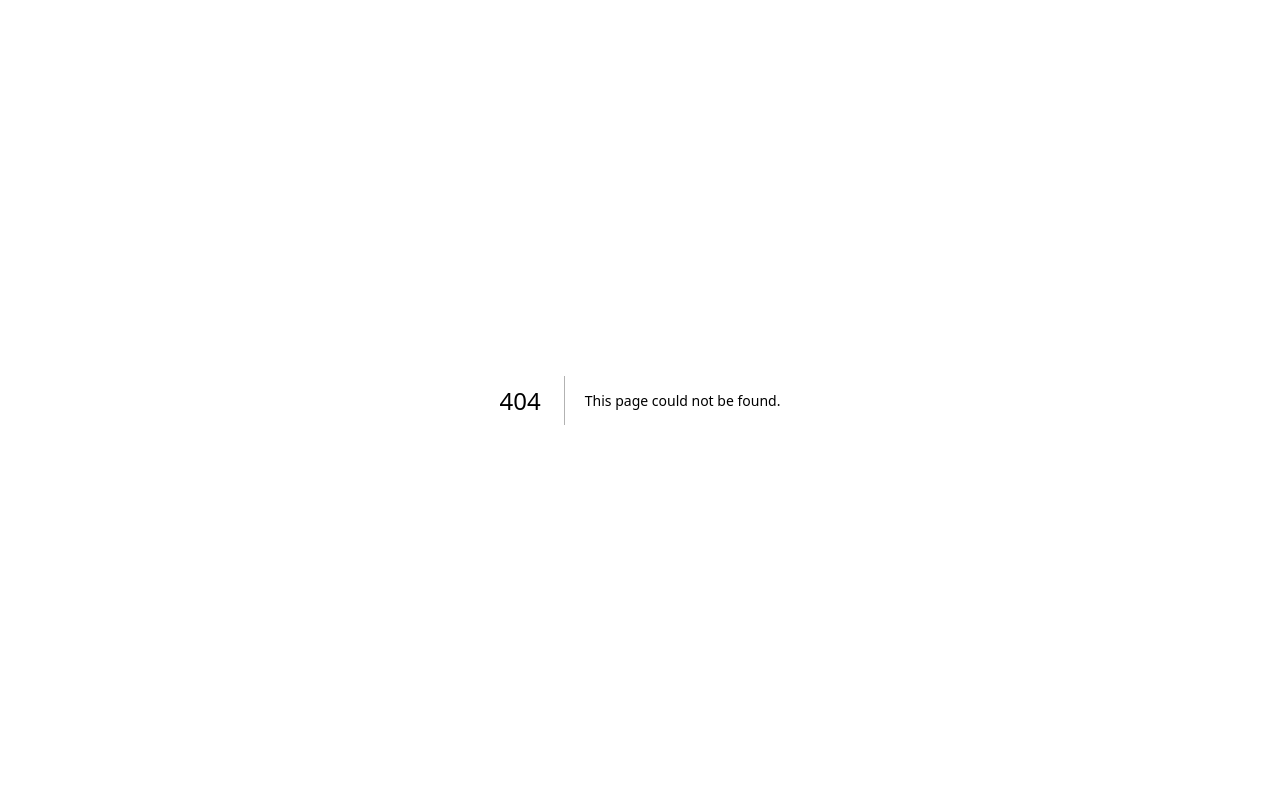
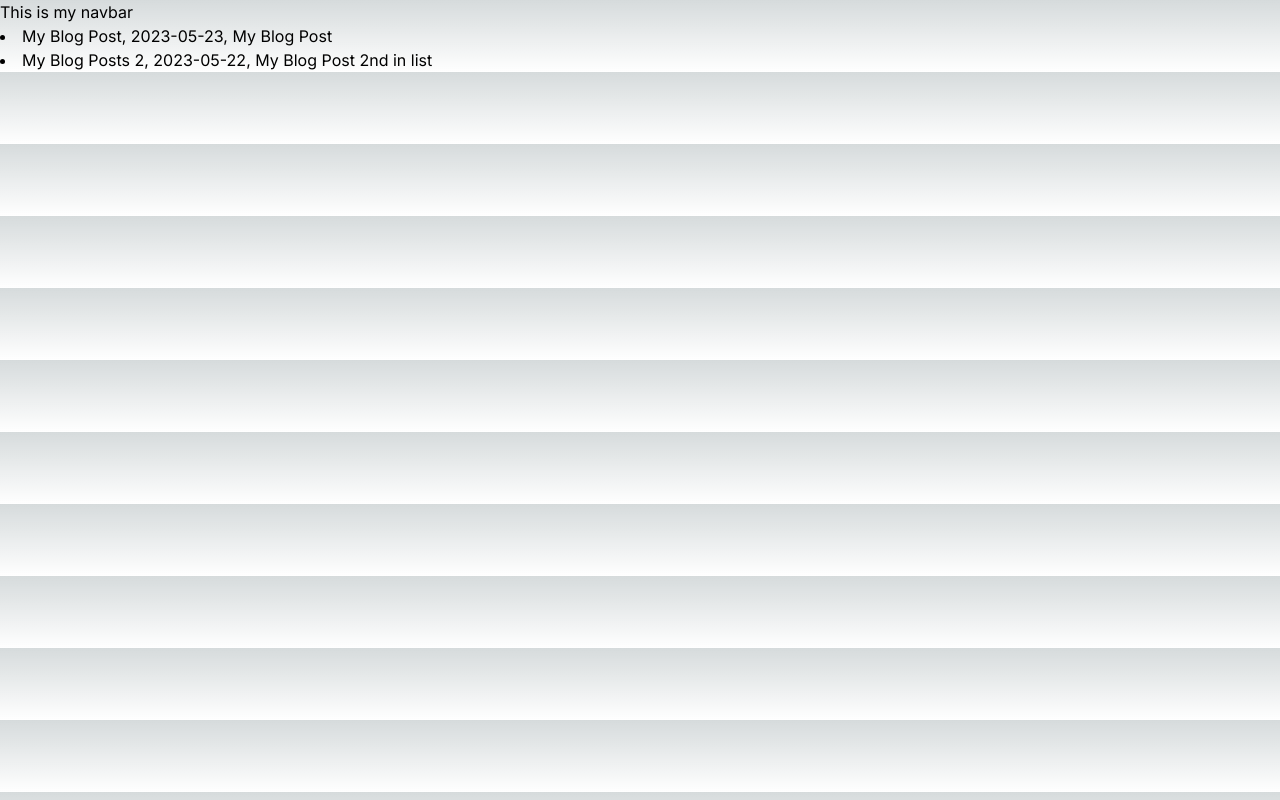
Before and after one commit to necrosmash/robdrury.dev, a Next.js app: page /blog in a window 1280 px wide. Before the commit this address had no page. Built offline with nearby package versions, Linux system fonts and the light colour scheme.

Commit message:
blog WIP
hardcoded sample blog posts

simple layout

empty navbar

static params for blog posts

```diff
--- /dev/null
+++ b/blogPosts/My Blog Post.json
@@ -0,0 +1,6 @@
+{
+  "title": "My Blog Post",
+  "date": "2023-05-23",
+  "content": "test markdown file",
+  "tags": ["test", "markdown"]
+}
--- /dev/null
+++ b/blogPosts/My Blog Posts 2.json
@@ -0,0 +1,6 @@
+{
+  "title": "My Blog Post 2nd in list",
+  "date": "2023-05-22",
+  "content": "test markdown file 2nd in list",
+  "tags": ["test", "markdown2"]
+}
--- /dev/null
+++ b/src/app/about/page.tsx
@@ -0,0 +1,8 @@
+//import Image from 'next/image'
+import Link from 'next/link'
+
+export default function About() {
+  return (
+    <Link href="/">Home</Link>
+  )
+}
--- /dev/null
+++ b/src/app/blog/[id]/page.tsx
@@ -0,0 +1,22 @@
+import { getSortedPostsMetadata } from "@/utils/posts"
+import { getPost } from "@/utils/posts"
+
+export default function Page({ params }: { params: { id: string }}) {
+  console.log("in Blog/[id]/page.tsx - Page")
+  const { id } = params
+  const post = getPost(decodeURI(id))
+
+  return (
+    <>
+      <div>{JSON.stringify(post)}</div>
+    </>
+  )
+}
+
+export async function generateStaticParams() {
+  const posts = getSortedPostsMetadata()
+  return posts.map(( post ) => {
+    console.log("in Blog/[id]/page.tsx - generateStaticParams")
+    return { slug: post.id }
+  })
+}
--- /dev/null
+++ b/src/app/blog/page.tsx
@@ -0,0 +1,22 @@
+//import Image from 'next/image'
+import { getSortedPostsMetadata } from '@/utils/posts'
+import Link from 'next/link'
+
+/*export default function BlogEntry() {
+  return (
+    <>
+      <Link href="/blog/a">Link to Blog A.</Link>
+      <Link href="/blog/b">Link to Blog B.</Link>
+    </>
+  )
+}*/
+
+export default function BlogList() {
+  console.log("in Blog/page.tsx")
+  return (
+    getSortedPostsMetadata().map(({ id, date, title }) => (
+      <li key={id}>
+        <Link href={`/blog/${id}`}>{id}, {date}, {title}</Link>
+      </li>
+    )))
+}
--- a/src/app/layout.tsx
+++ b/src/app/layout.tsx
@@ -1,11 +1,13 @@
 import './globals.css'
+import Navbar from './navbar'
+// import Footer from './footer'
 import { Inter } from 'next/font/google'
 
 const inter = Inter({ subsets: ['latin'] })
 
 export const metadata = {
-  title: 'Create Next App',
-  description: 'Generated by create next app',
+  title: 'robdrury.dev',
+  description: 'Rob Drury\'s personal website.',
 }
 
 export default function RootLayout({
@@ -15,7 +17,12 @@ export default function RootLayout({
 }) {
   return (
     <html lang="en">
-      <body className={inter.className}>{children}</body>
+      <body className={inter.className}>
+        {/* <body> */}
+        <Navbar />
+        {children}
+        {/* <Footer /> */}
+      </body>
     </html>
   )
 }
--- /dev/null
+++ b/src/app/navbar.tsx
@@ -0,0 +1,5 @@
+export default function Navbar() {
+  return (
+    <div>This is my navbar</div>
+  )
+}
--- a/src/app/page.tsx
+++ b/src/app/page.tsx
@@ -1,8 +1,13 @@
-import Image from 'next/image'
+//import Image from 'next/image'
+import Link from 'next/link'
 
 export default function Home() {
   return (
-    <main className="flex min-h-screen flex-col items-center justify-between p-24">
+    <main>
+      <Link href="/about">About</Link>&nbsp;|&nbsp;
+      <Link href="/blog">Blog</Link>
+    </main>
+    /*<main className="flex min-h-screen flex-col items-center justify-between p-24">
       <div className="z-10 w-full max-w-5xl items-center justify-between font-mono text-sm lg:flex">
         <p className="fixed left-0 top-0 flex w-full justify-center border-b border-gray-300 bg-gradient-to-b from-zinc-200 pb-6 pt-8 backdrop-blur-2xl dark:border-neutral-800 dark:bg-zinc-800/30 dark:from-inherit lg:static lg:w-auto  lg:rounded-xl lg:border lg:bg-gray-200 lg:p-4 lg:dark:bg-zinc-800/30">
           Get started by editing 4&nbsp;
@@ -108,6 +113,6 @@ export default function Home() {
           </p>
         </a>
       </div>
-    </main>
+    </main>*/
   )
 }
--- /dev/null
+++ b/src/utils/posts.ts
@@ -0,0 +1,55 @@
+import fs, { read } from 'fs'
+
+export function getSortedPostsMetadata(): PostMetadata[] {
+  // Get file names under /posts
+  const fileNames = fs.readdirSync("blogPosts")
+  const allPostsData = fileNames.map(fileName => {
+    const id = fileName.replace(/\.json$/, '')
+    const { title, date, tags } = JSON.parse(readBlogPostFile(fileName))
+
+    return {
+      id,
+      title,
+      date,
+      tags
+    } as PostMetadata
+  })
+
+  // Sort posts by date
+  return allPostsData.sort((a, b) => {
+    if (a.date < b.date) {
+      return 1
+    } else {
+      return -1
+    }
+  })
+}
+
+export function getPost(id: string): Post {
+  const { title, date, content, tags } = JSON.parse(readBlogPostFile(`${id}.json`))
+
+  return {
+    id,
+    title,
+    date,
+    tags,
+    content
+  }
+}
+
+function readBlogPostFile(name: string): string {
+  const fullPath = "blogPosts" + "/" + name
+  const fileContents = fs.readFileSync(fullPath, 'utf8')
+  return fileContents
+}
+
+export interface PostMetadata {
+  id: string
+  title: string
+  date: string
+  tags: string[]
+}
+
+export interface Post extends PostMetadata {
+  content: string
+}
```
Also changed, not shown: .eslintrc.json.
